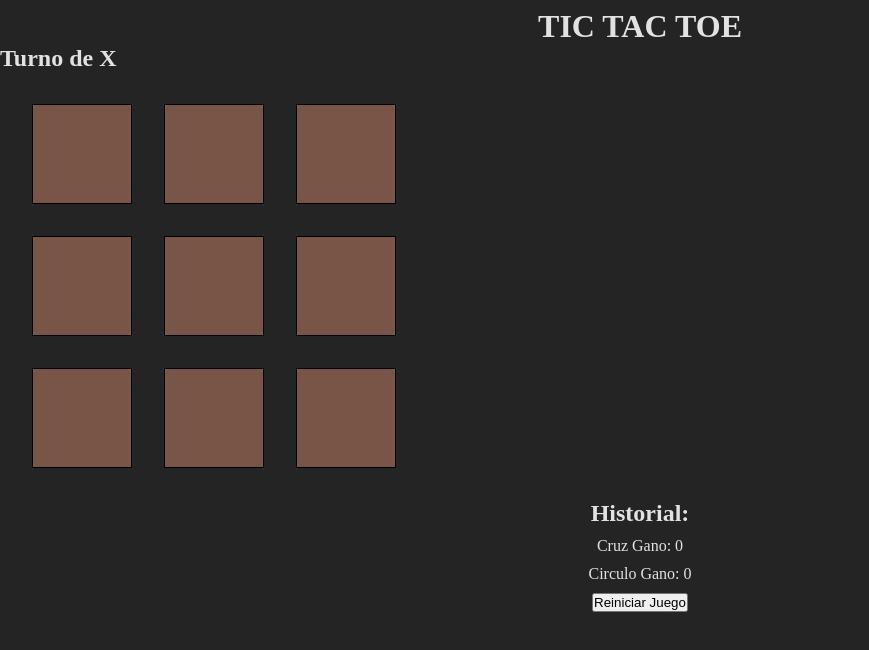
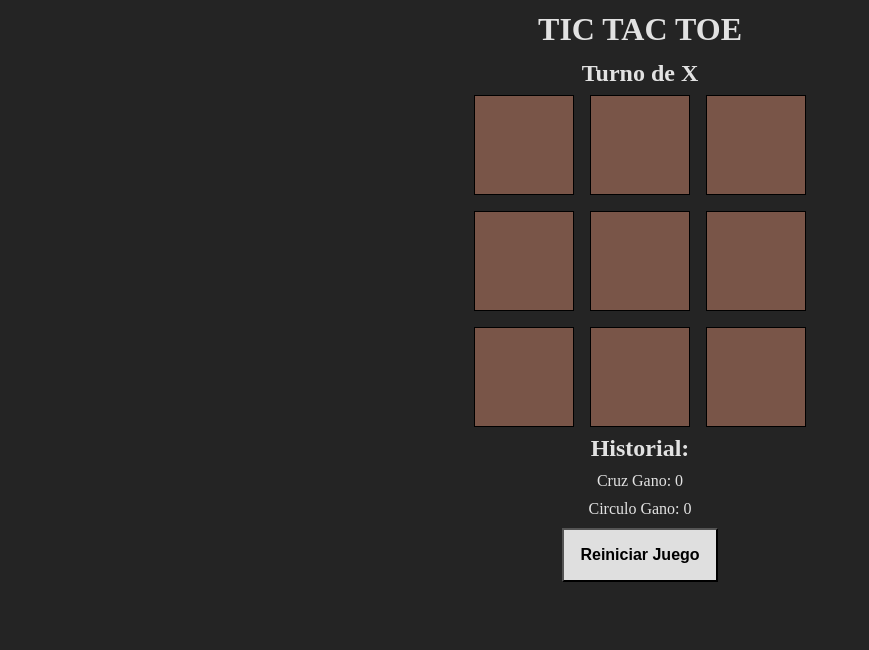
Before and after one commit to Martinmessner/tateti-practica-react-vite, a React (Vite) app: page / in a window 1280 px wide. Shown: the top 650 px of the page, without its empty margins (0-869 px from the left). Built offline with nearby package versions, Linux system fonts and the light colour scheme.

Commit message:
Change styles fix

```diff
--- a/src/components/StyleTicTacToe.jsx
+++ b/src/components/StyleTicTacToe.jsx
@@ -63,7 +63,7 @@ export default function TicTacToe() {
         </h1>
       )}
 
-      <h2>Turno de {turn}</h2>
+      <h2 className="turno">Turno de {turn}</h2>
       <main className="tictactoe">
         {cells.map((cell, index) => {
           return (
@@ -79,7 +79,7 @@ export default function TicTacToe() {
         <h2>Historial:</h2>
         <p>Cruz Gano: {score.X} </p>
         <p>Circulo Gano: {score.O} </p>
-        <button onClick={() => resetGame()}>Reiniciar Juego</button>
+        <button className="boton-reset" onClick={() => resetGame()}>Reiniciar Juego</button>
       </div>
     </>
   );
--- a/src/index.css
+++ b/src/index.css
@@ -12,15 +12,16 @@
 .navbar {
   display: flex;
   justify-content: center;
-  padding-top: .5em;
+  padding-top: .7em;
 }
 
 .tictactoe {
   display: grid;
   grid-template-columns: repeat(3, 100px);
   grid-template-rows: repeat(3, 100px);
-  gap: 2em;
-  padding: 2em 2em;
+  justify-content: center;
+  gap: 1em;
+  padding: .5em 0em;
 }
 
 .celdas {
@@ -48,3 +49,17 @@
   justify-content: center;
   align-items: center;
 }
+
+.turno {
+  text-align: center;
+  padding-top: .5em;
+}
+
+.boton-reset {
+  cursor: pointer;
+  padding: 1em;
+  font-size: 1em;
+  background-color: #dfdfdf;
+  color: black;
+  font-weight: 700;
+}
```
